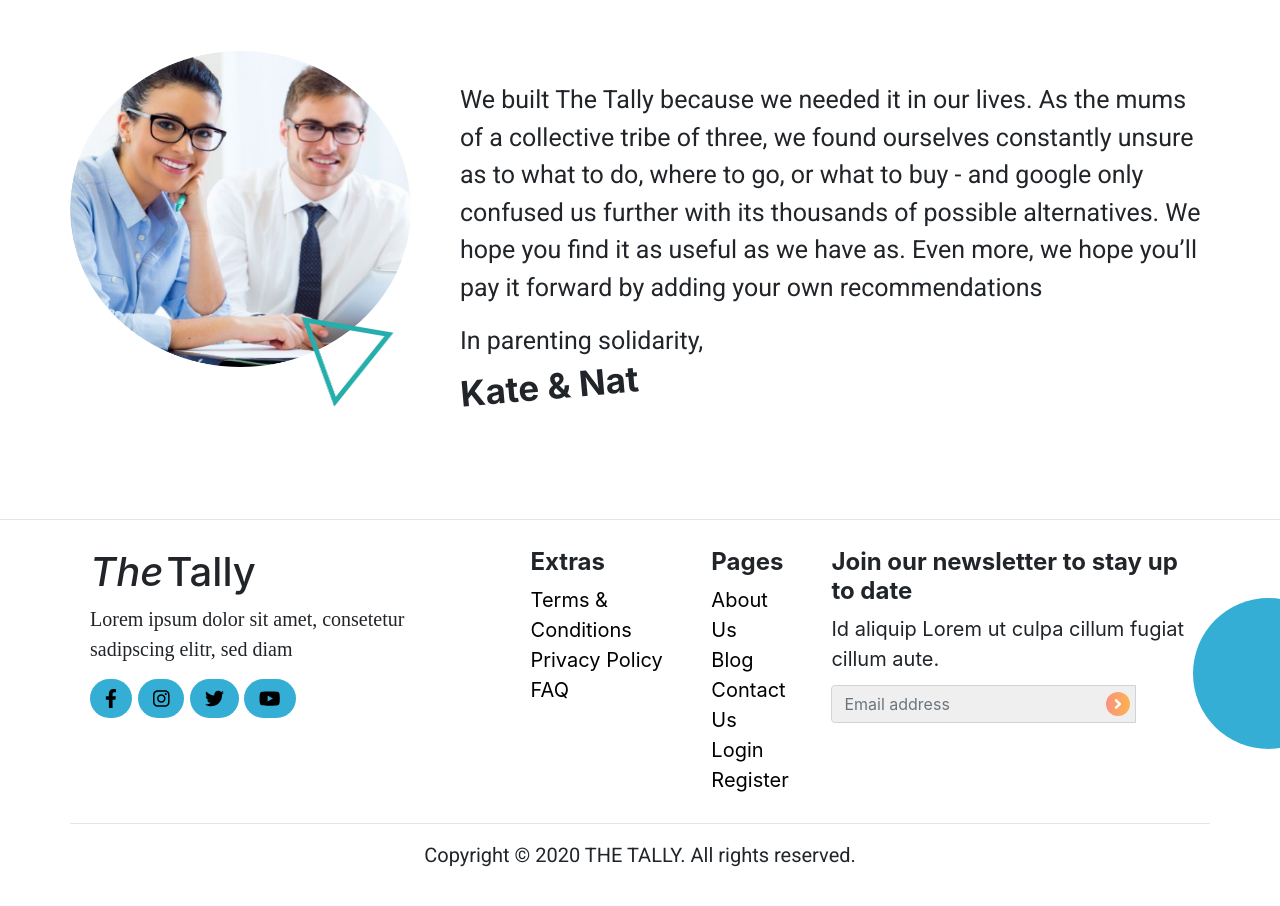
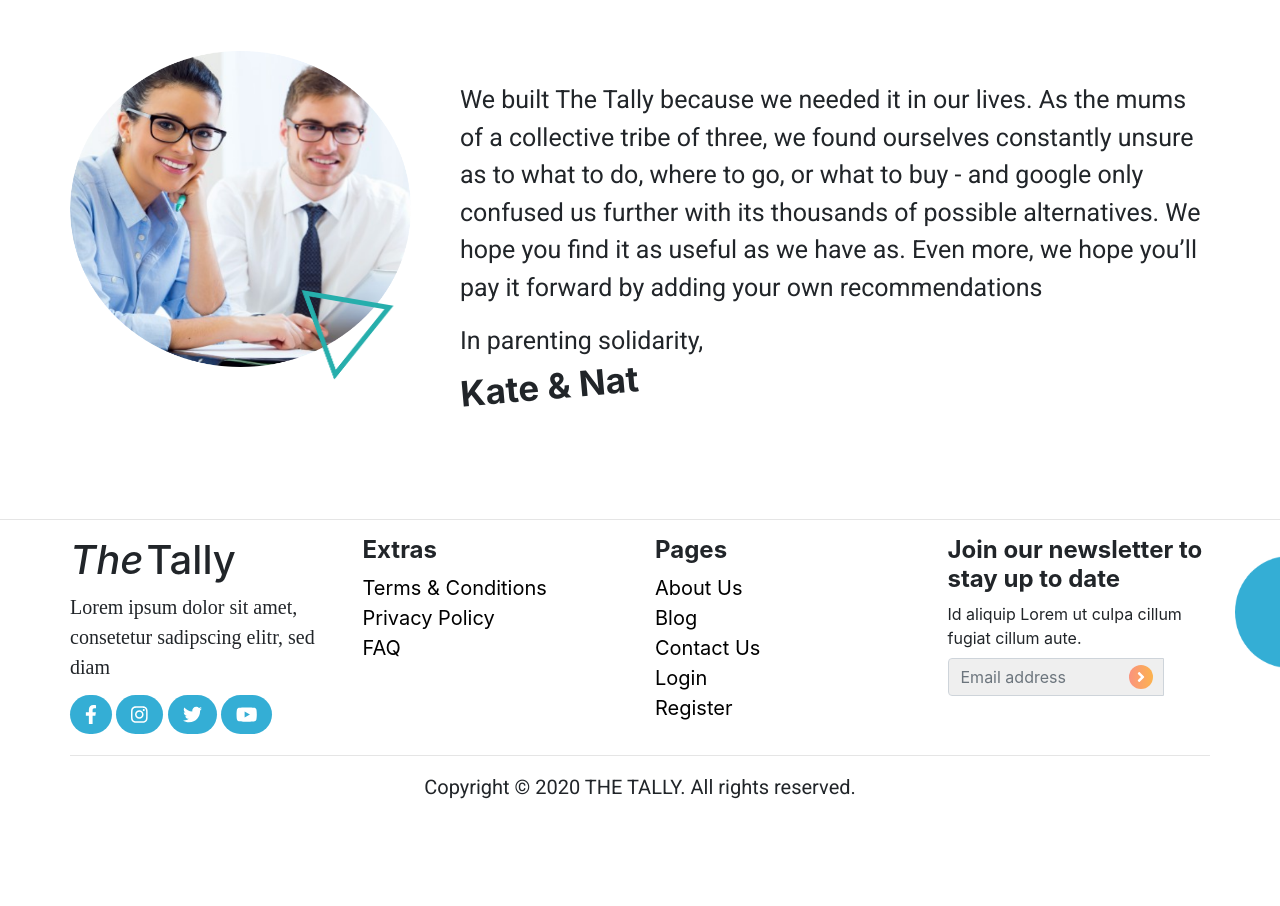
Before and after one commit to gursimarKr/theTallyHtml, a plain HTML site: page index.html in a window 1280 px wide. Shown: the part 4264-5170 px from the top of the page. After the commit the page ends 5114 px from the top, so only its background shows below. Drawn offline with nearby package versions, Linux system fonts and the light colour scheme.

Commit message:
footer container

```diff
--- a/css/style.css
+++ b/css/style.css
@@ -42,7 +42,7 @@
 }
 .filter-body-text{
     color: white;
-    display: inline-block;
+    display: none;
 }
 .text{
     font-size: 40px;
@@ -126,6 +126,11 @@
 .footer-first-item{
     /* width: 35%; */
 }
+.footer-button-left{
+    position: absolute;
+    z-index: 2;
+    margin-left: -19%;
+}
 .email-input{
     width: 100%;
 }
@@ -146,10 +151,10 @@
 }
 .footerImage{
     right: -5%;
-    width: 151px;
-    height: 151px;
+    width: 109px;
+    height: 112px;
     position: absolute;
-    margin-top: -25%;
+    margin-top: -23%;
 }
 
 .listUnstyled{
@@ -171,6 +176,9 @@
     border-radius: 30px;
     padding: 8px 15px;
     font-size: 19px;
+}
+.blueIcon a{
+    color: white;
 }
 .icons{
     margin-top: 19px;
@@ -576,7 +584,7 @@
 }
 .finalImageTwo{
     position: absolute;
-    margin-top: 58%;
+    margin-top: 51%;
     width: 127px !important;
     height: 130px !important;
     margin-left: 53%;
--- a/index.html
+++ b/index.html
@@ -654,8 +654,9 @@ Avoid</p></div>
   <hr/>
     <div class="container">
       <!-- .row>.col-md-4+.col- -->
-        <ul class="list-group list-group-horizontal">
-            <li class="list-group-item border-0">
+      <div class="row">
+
+        <div class="col-md-3">
           <h3><span class="italicFooter">The</span>Tally</h3>
           <span class="headingText footer-first-item">Lorem ipsum dolor sit amet, consetetur sadipscing elitr, sed diam</span>
           <div class="icons">
@@ -664,16 +665,16 @@ Avoid</p></div>
             <span class="blueIcon"><a href="#"><i class="fab fa-twitter"></i></a></span>
              <span class="blueIcon"><a href="#"><i class="fab fa-youtube"></i></a></span>
           </div>
-              </li>
-            <li class="list-group-item border-0">
+        </div>
+        <div class="col-md-3">
           <h4>Extras</h4>
           <ul class="listUnstyled">
           <li><a href="#">Terms & Conditions</a></li>
           <li><a href="#">Privacy Policy</a> </li>
           <li><a href="#">FAQ</a></li>
           </ul>
-            </li>
-             <li class="list-group-item border-0">
+        </div>
+        <div class="col-md-3">
           <h4>Pages</h4>
           <ul class="listUnstyled">
           <li><a href="#">About Us</a></li>
@@ -682,8 +683,8 @@ Avoid</p></div>
           <li><a href="#">Login</a></li>
           <li><a href="#">Register</a></li>
           </ul>
-            </li>
-            <li class="list-group-item border-0">
+        </div>
+        <div class="col-md-3">
           <h4>Join our newsletter to stay up to date</h4>
                 <span class="mb-4">Id aliquip Lorem ut culpa cillum fugiat cillum aute.</span>
             <!-- <li class="list-group-item border-0"> -->
@@ -692,15 +693,15 @@ Avoid</p></div>
                       <div class="input-group email-input mb-3">
                         <input type="text" class="form-control" placeholder="Email address" aria-label="Email address" aria-describedby="button-addon2">
                         <div class="input-group-append">
-                          <button class="btn" type="button" id="button-addon2">
+                          <button class="btn footer-button-left" type="button" id="button-addon2">
                             <span class="footerWorkIcon"><i class="fas fa-angle-right"></i></span></button>
                         </div>
                       </div>
                       </form>
                 </div>
-            </li>
-            <!-- </li> -->
-          </ul>
+        </div>
+      </div>
+
           <div>
             <hr/>
             <p class=" text-center mt-3 mb-5">Copyright © 2020 THE TALLY. All rights reserved.</p>
```
Lines whose indentation alone changed are shown as unchanged.
